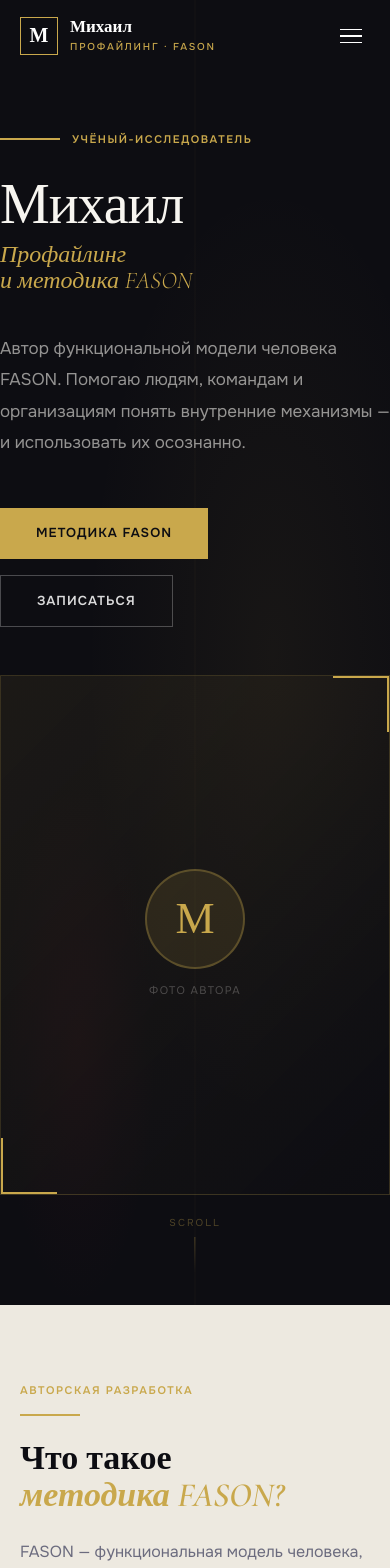
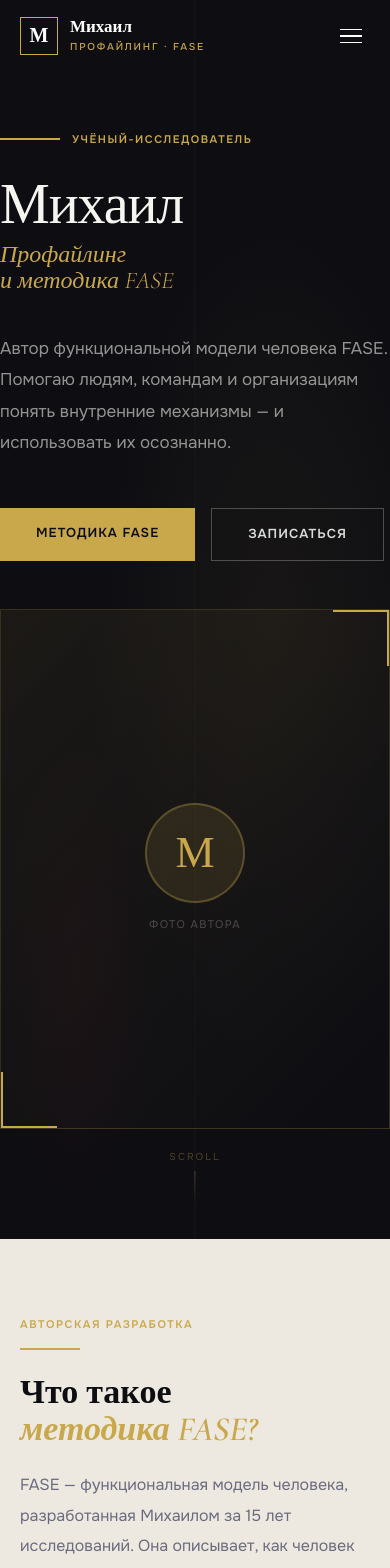
Before and after one commit to roststat/mikhail-zhukov, a Next.js app: page / in a window 390 px wide. Shown: the top 1568 px of the page. Built offline with nearby package versions, Linux system fonts and the light colour scheme.

Commit message:
Rename FASON to FASE throughout the site

```diff
--- a/app/articles/page.tsx
+++ b/app/articles/page.tsx
@@ -5,14 +5,14 @@ export default function Articles() {
   const [activeFilter, setActiveFilter] = useState("Все");
 
   const articles = [
-    {tag:"Психология",title:"Как работает функциональная модель человека: введение в FASON",date:"12 марта 2026",min:"8 мин",desc:"Что такое FASON и как эта модель помогает понять себя и других — объясняем на примерах из практики."},
+    {tag:"Психология",title:"Как работает функциональная модель человека: введение в FASE",date:"12 марта 2026",min:"8 мин",desc:"Что такое FASE и как эта модель помогает понять себя и других — объясняем на примерах из практики."},
     {tag:"Бизнес",title:"Профайлинг в управлении командой: что видит профайлер",date:"5 марта 2026",min:"11 мин",desc:"Почему опытные руководители упускают ключевые вещи о своих людях — и как это исправить."},
     {tag:"Личное",title:"Профессиональная ориентация через профайлинг",date:"25 февраля 2026",min:"6 мин",desc:"Найти своё место без тестов с баллами — через глубокое понимание собственной функциональности."},
     {tag:"Наука",title:"Семантика поведения: как читать сигналы, которые люди не осознают",date:"18 февраля 2026",min:"15 мин",desc:"Научный взгляд на невербальные паттерны через призму функциональной модели."},
     {tag:"Команды",title:"Три типа коммуникативных сбоев в командах",date:"10 февраля 2026",min:"9 мин",desc:"Почему командообразование не работает без предварительного профайлинга участников."},
-    {tag:"Личное",title:"Кризис среднего возраста: что говорит FASON-модель",date:"3 февраля 2026",min:"7 мин",desc:"Функциональный взгляд на переломные периоды жизни — без катастрофизации и без иллюзий."},
+    {tag:"Личное",title:"Кризис среднего возраста: что говорит FASE-модель",date:"3 февраля 2026",min:"7 мин",desc:"Функциональный взгляд на переломные периоды жизни — без катастрофизации и без иллюзий."},
     {tag:"Бизнес",title:"Как профайлинг помогает выбрать правильного партнёра по бизнесу",date:"28 января 2026",min:"10 мин",desc:"Что ищет профайлер, когда смотрит на двух предпринимателей, которые думают о партнёрстве."},
-    {tag:"Психология",title:"Почему люди не меняются: объяснение через функциональную модель",date:"20 января 2026",min:"8 мин",desc:"Самый частый вопрос в психологии — и честный ответ через призму FASON."},
+    {tag:"Психология",title:"Почему люди не меняются: объяснение через функциональную модель",date:"20 января 2026",min:"8 мин",desc:"Самый частый вопрос в психологии — и честный ответ через призму FASE."},
     {tag:"Наука",title:"Профайлинг в корпоративном управлении: обзор мировых практик",date:"12 января 2026",min:"14 мин",desc:"Как профайлинг применяется в крупных организациях и что из этого работает."},
   ];
 
--- a/app/cases/page.tsx
+++ b/app/cases/page.tsx
@@ -2,9 +2,9 @@ export const metadata = { title: "Кейсы — Михаил" };
 
 export default function Cases() {
   const cases = [
-    {tag:"Личное",accent:"#8B1A2B",title:"Человек, который всю жизнь делал не своё дело",excerpt:"Руководитель крупного отдела. Признанный. Уважаемый. И абсолютно несчастный. Разбираем через FASON-модель — что пошло не так и где был настоящий поворот в его истории."},
+    {tag:"Личное",accent:"#8B1A2B",title:"Человек, который всю жизнь делал не своё дело",excerpt:"Руководитель крупного отдела. Признанный. Уважаемый. И абсолютно несчастный. Разбираем через FASE-модель — что пошло не так и где был настоящий поворот в его истории."},
     {tag:"Команды",accent:"#C9A84C",title:"Команда, в которой все «любили» друг друга, но ничего не работало",excerpt:"Тёплые отношения, хорошие люди — и хронический провал дедлайнов. История о том, как неправильно распределённые функции убивают любую продуктивность."},
-    {tag:"Бизнес",accent:"#1A3A5C",title:"Предприниматель, который не мог принять ни одного решения",excerpt:"Успешный бизнес, деньги, команда. И полный паралич при необходимости сделать выбор. Как FASON-анализ объяснил причину — и дал конкретный выход."},
+    {tag:"Бизнес",accent:"#1A3A5C",title:"Предприниматель, который не мог принять ни одного решения",excerpt:"Успешный бизнес, деньги, команда. И полный паралич при необходимости сделать выбор. Как FASE-анализ объяснил причину — и дал конкретный выход."},
     {tag:"Семья",accent:"#2C5F4A",title:"Семейный конфликт, который длился 8 лет",excerpt:"Казалось бы, обычное недопонимание между родителями и взрослыми детьми. Оказалось — столкновение несовместимых функциональных стилей."},
     {tag:"Бизнес",accent:"#5C3A1A",title:"Директор по продажам, который боялся продавать",excerpt:"Блестящие результаты в переговорах один на один — и провал на массовых презентациях. История о том, как функциональный профиль определяет стиль работы."},
     {tag:"Личное",accent:"#4A1A5C",title:"Когда \"всё хорошо\", но жить не хочется",excerpt:"Карьера, семья, здоровье — всё на месте. А ощущение пустоты никуда не уходит. История поиска функциональной точки опоры."},
--- a/app/layout.tsx
+++ b/app/layout.tsx
@@ -4,9 +4,9 @@ import Nav from "@/components/Nav";
 import Footer from "@/components/Footer";
 
 export const metadata: Metadata = {
-  title: "Михаил — Профайлинг и методика FASON",
-  description: "Учёный-исследователь, автор авторской методики FASON. Профайлинг личности, командная коммуникация, психологические исследования.",
-  keywords: "профайлинг, методика FASON, функциональная модель человека, психолог исследователь, командная коммуникация",
+  title: "Михаил — Профайлинг и методика FASE",
+  description: "Учёный-исследователь, автор авторской методики FASE. Профайлинг личности, командная коммуникация, психологические исследования.",
+  keywords: "профайлинг, методика FASE, функциональная модель человека, психолог исследователь, командная коммуникация",
 };
 
 export default function RootLayout({
--- a/app/page.tsx
+++ b/app/page.tsx
@@ -50,10 +50,10 @@ export default function Home() {
                 <span className="tag">Учёный-исследователь</span>
               </div>
               <h1 className="hero-h1 f-display">Михаил</h1>
-              <div className="hero-sub">Профайлинг<br />и методика FASON</div>
-              <p className="hero-desc">Автор функциональной модели человека FASON. Помогаю людям, командам и организациям понять внутренние механизмы — и использовать их осознанно.</p>
+              <div className="hero-sub">Профайлинг<br />и методика FASE</div>
+              <p className="hero-desc">Автор функциональной модели человека FASE. Помогаю людям, командам и организациям понять внутренние механизмы — и использовать их осознанно.</p>
               <div className="hero-btns">
-                <Link href="/fason" className="btn btn-gold">Методика FASON</Link>
+                <Link href="/fason" className="btn btn-gold">Методика FASE</Link>
                 <Link href="/contacts" className="btn btn-outline-light">Записаться</Link>
               </div>
             </div>
@@ -75,7 +75,7 @@ export default function Home() {
         </div>
       </section>
 
-      {/* FASON INTRO */}
+      {/* FASE INTRO */}
       <section className="section bg-warm">
         <div className="wrap">
           <div className="grid-2">
@@ -83,9 +83,9 @@ export default function Home() {
               <span className="tag">Авторская разработка</span>
               <div className="gold-rule" style={{margin:"12px 0 24px"}}></div>
               <h2 className="f-display" style={{fontSize:"clamp(34px,4.5vw,58px)",color:"var(--ink)",fontWeight:600,marginBottom:"22px",lineHeight:1.1}}>
-                Что такое<br /><em style={{color:"var(--gold)",fontStyle:"italic"}}>методика FASON?</em>
+                Что такое<br /><em style={{color:"var(--gold)",fontStyle:"italic"}}>методика FASE?</em>
               </h2>
-              <p style={{fontSize:"16px",color:"var(--text-muted)",lineHeight:1.9,marginBottom:"18px"}}>FASON — функциональная модель человека, разработанная Михаилом за 15 лет исследований. Она описывает, как человек устроен внутри: как функционирует, взаимодействует с системами вокруг него и что им движет.</p>
+              <p style={{fontSize:"16px",color:"var(--text-muted)",lineHeight:1.9,marginBottom:"18px"}}>FASE — функциональная модель человека, разработанная Михаилом за 15 лет исследований. Она описывает, как человек устроен внутри: как функционирует, взаимодействует с системами вокруг него и что им движет.</p>
               <p style={{fontSize:"16px",color:"var(--text-muted)",lineHeight:1.9,marginBottom:"36px"}}>Это не тест и не типология — это инструмент понимания. Применяется в личной работе, бизнес-консультировании и настройке коммуникации в командах.</p>
               <Link href="/fason" className="btn btn-outline">Узнать подробнее →</Link>
             </div>
@@ -119,7 +119,7 @@ export default function Home() {
           <div className="grid-3">
             {[
               {href:"/services/personal",mark:"I",icon:"📖",tag:"Личное",title:"Для личного роста",desc:"Семейные ситуации, психологические запросы, самопознание, профессиональная ориентация — понять себя и изменить траекторию."},
-              {href:"/services/business",mark:"II",icon:"💼",tag:"Бизнес",title:"Для предпринимателей",desc:"Карьерный профайлинг, понимание своей роли в бизнесе, работа с запросами в финансах и управлении через методику FASON."},
+              {href:"/services/business",mark:"II",icon:"💼",tag:"Бизнес",title:"Для предпринимателей",desc:"Карьерный профайлинг, понимание своей роли в бизнесе, работа с запросами в финансах и управлении через методику FASE."},
               {href:"/services/teams",mark:"III",icon:"👥",tag:"Команды",title:"Для организаций",desc:"Настройка коммуникации внутри команд, корпоративные проекты, работа с крупными организациями и силовыми структурами."},
             ].map((c) => (
               <Link key={c.href} href={c.href} className="aud-card">
@@ -167,7 +167,7 @@ export default function Home() {
           </div>
           <div className="grid-3">
             {[
-              {tag:"Психология",title:"Как работает функциональная модель человека: введение в FASON",date:"12 марта 2026",min:"8 мин"},
+              {tag:"Психология",title:"Как работает функциональная модель человека: введение в FASE",date:"12 марта 2026",min:"8 мин"},
               {tag:"Бизнес",title:"Профайлинг в управлении командой: что видит профайлер и что скрыто от руководителя",date:"5 марта 2026",min:"11 мин"},
               {tag:"Личное",title:"Профессиональная ориентация через профайлинг: найти своё место без тестов",date:"25 февраля 2026",min:"6 мин"},
             ].map((a) => (
@@ -199,7 +199,7 @@ export default function Home() {
             </div>
             <div>
               {[
-                {date:"12 мар",text:"Почему умные люди принимают плохие решения? Разбираем через FASON-модель — где интеллект заканчивается и начинается функциональная слепота."},
+                {date:"12 мар",text:"Почему умные люди принимают плохие решения? Разбираем через FASE-модель — где интеллект заканчивается и начинается функциональная слепота."},
                 {date:"10 мар",text:"Три признака того, что в команде нарушена коммуникация — и почему стандартные тренинги по тимбилдингу здесь не помогут."},
                 {date:"7 мар",text:"Профориентация без тестов: как профайлинг помогает найти своё место быстрее и точнее любого опросника."},
               ].map((p) => (
--- a/app/science/page.tsx
+++ b/app/science/page.tsx
@@ -4,7 +4,7 @@ export default function Science() {
   const publications = [
     {y:"2025",t:"Функциональные роли личности в динамике малых групп",j:"Психология P-17",tags:["Личность","Группы"]},
     {y:"2024",t:"Профайлинг как инструмент управления коммуникативными процессами",j:"Прикладная психология",tags:["Управление","Коммуникация"]},
-    {y:"2023",t:"FASON-модель: теоретические основания и практические приложения",j:"Психология P-17",tags:["FASON","Теория"]},
+    {y:"2023",t:"FASE-модель: теоретические основания и практические приложения",j:"Психология P-17",tags:["FASE","Теория"]},
     {y:"2022",t:"Семантика поведения: к вопросу о невербальных маркерах функционального профиля",j:"Психологический журнал",tags:["Поведение","Невербальное"]},
     {y:"2021",t:"Корреляция функциональных профилей и профессиональной успешности",j:"Прикладная психология",tags:["Профориентация","Исследование"]},
     {y:"2020",t:"Структурная динамика личности в кризисных ситуациях",j:"Психология P-17",tags:["Кризис","Динамика"]},
@@ -53,7 +53,7 @@ export default function Science() {
                 <div className="dark-card" style={{marginBottom:"16px"}}>
                   <span className="tag" style={{display:"block",marginBottom:"12px"}}>Проект</span>
                   <h3>ЮПрофайлер</h3>
-                  <p>Образовательный проект по профайлингу. Обучение методике FASON, работа с молодыми специалистами, популяризация научного подхода к пониманию личности.</p>
+                  <p>Образовательный проект по профайлингу. Обучение методике FASE, работа с молодыми специалистами, популяризация научного подхода к пониманию личности.</p>
                   <span className="btn btn-outline-light" style={{display:"block",textAlign:"center"}}>Подробнее</span>
                 </div>
                 <div className="quote">
--- a/app/services/personal/page.tsx
+++ b/app/services/personal/page.tsx
@@ -10,7 +10,7 @@ export default function ServicesPersonal() {
       subtitle="Работа с самим собой: от семейных запросов до профессиональной ориентации"
       items={[
         "Личная диагностическая сессия — глубокое знакомство с вашим функциональным профилем",
-        "Работа с семейной динамикой и отношениями через FASON-модель",
+        "Работа с семейной динамикой и отношениями через FASE-модель",
         "Психологическое консультирование с опорой на функциональный профиль",
         "Профессиональная ориентация — понять, в чём ваша настоящая сила",
         "Работа с нерешёнными задачами и внутренними блоками",
--- a/app/telegram/page.tsx
+++ b/app/telegram/page.tsx
@@ -2,7 +2,7 @@ export const metadata = { title: "Telegram — Михаил" };
 
 export default function Telegram() {
   const posts = [
-    {date:"12 мар 2026",text:"Почему умные люди принимают плохие решения?\n\nПотому что интеллект и функциональная осознанность — разные вещи. Можно знать всё про когнитивные искажения и при этом снова и снова попадать в один и тот же капкан.\n\nFASON-модель объясняет почему — и что с этим делать."},
+    {date:"12 мар 2026",text:"Почему умные люди принимают плохие решения?\n\nПотому что интеллект и функциональная осознанность — разные вещи. Можно знать всё про когнитивные искажения и при этом снова и снова попадать в один и тот же капкан.\n\nFASE-модель объясняет почему — и что с этим делать."},
     {date:"10 мар 2026",text:"Три признака того, что в команде нарушена коммуникация:\n\n▪ Люди согласны на совещании — и саботируют потом\n▪ «Договорились» — а через неделю выясняется, что поняли разное\n▪ Конфликты возникают там, где их «не должно быть»\n\nЭто не про личности. Это про функциональное несоответствие."},
     {date:"7 мар 2026",text:"Профориентация без тестов — возможно ли это?\n\nМожно. И часто точнее.\n\nТесты дают вам усреднённую категорию. Профайлинг даёт конкретный функциональный профиль — что именно даётся легко, что с натугой, и где ваша настоящая сила."},
     {date:"3 мар 2026",text:"Заметка из практики:\n\nЧеловек 10 лет считал себя интровертом. Избегал людей, объяснял это «характером».\n\nПри разборе оказалось: не интроверт. Человек с определённым функциональным профилем, которому просто не давали работать в своём режиме.\n\nРазница принципиальная."},
--- a/app/videos/page.tsx
+++ b/app/videos/page.tsx
@@ -3,7 +3,7 @@ export const metadata = { title: "Видео — Михаил" };
 export default function Videos() {
   const videos = [
     {tag:"Введение",title:"Что такое профайлинг — объяснение за 5 минут",dur:"5:12"},
-    {tag:"Методика",title:"FASON-модель: три уровня анализа личности",dur:"18:40"},
+    {tag:"Методика",title:"FASE-модель: три уровня анализа личности",dur:"18:40"},
     {tag:"Бизнес",title:"Как профайлинг применяется в управлении командой",dur:"24:15"},
     {tag:"Личное",title:"Профориентация без тестов — мастер-класс",dur:"31:00"},
     {tag:"Кейс",title:"Настройка коммуникации в организации за 3 месяца",dur:"22:33"},
--- a/components/Footer.tsx
+++ b/components/Footer.tsx
@@ -11,10 +11,10 @@ export default function Footer() {
                 <div className="logo-box">М</div>
                 <div>
                   <div className="footer-brand-name">Михаил</div>
-                  <div className="footer-brand-sub">Профайлинг · FASON</div>
+                  <div className="footer-brand-sub">Профайлинг · FASE</div>
                 </div>
               </div>
-              <p className="footer-desc">Учёный-исследователь. Автор функциональной модели человека FASON. Эксперт по профайлингу личности и командной коммуникации.</p>
+              <p className="footer-desc">Учёный-исследователь. Автор функциональной модели человека FASE. Эксперт по профайлингу личности и командной коммуникации.</p>
               <div className="footer-socials">
                 <a href="https://t.me/mikhail_profiling" target="_blank" className="footer-social" title="Telegram">✈</a>
                 <a href="https://vk.com" target="_blank" className="footer-social" title="ВКонтакте">В</a>
@@ -28,7 +28,7 @@ export default function Footer() {
               <Link href="/services/personal" className="footer-link">Для личного роста</Link>
               <Link href="/services/business" className="footer-link">Для бизнеса</Link>
               <Link href="/services/teams" className="footer-link">Для команд</Link>
-              <Link href="/fason" className="footer-link">Методика FASON</Link>
+              <Link href="/fason" className="footer-link">Методика FASE</Link>
             </div>
             <div>
               <div className="footer-col-title">Контент</div>
@@ -50,7 +50,7 @@ export default function Footer() {
       <div className="footer-bar">
         <div className="wrap footer-bar-inner">
           <p className="footer-copy">© 2026 Михаил. Все права защищены.</p>
-          <p className="footer-copy">Авторская методика FASON — функциональная модель человека</p>
+          <p className="footer-copy">Авторская методика FASE — функциональная модель человека</p>
         </div>
       </div>
     </footer>
--- a/components/Nav.tsx
+++ b/components/Nav.tsx
@@ -20,7 +20,7 @@ export default function Nav() {
           <div className="logo-box">М</div>
           <div>
             <div className="logo-text-main">Михаил</div>
-            <div className="logo-text-sub">Профайлинг · FASON</div>
+            <div className="logo-text-sub">Профайлинг · FASE</div>
           </div>
         </Link>
         <div className="nav-links">
@@ -31,7 +31,7 @@ export default function Nav() {
             <Link href="/about" className="nav-link">Об авторе</Link>
           </div>
           <div className="nav-item">
-            <Link href="/fason" className="nav-link">Методика FASON</Link>
+            <Link href="/fason" className="nav-link">Методика FASE</Link>
           </div>
           <div className="nav-item">
             <span className="nav-link" style={{cursor:"pointer"}}>Услуги <span className="arrow">▾</span></span>
@@ -74,7 +74,7 @@ export default function Nav() {
       <div className="mobile-menu" style={{display: mobileOpen ? "block" : "none"}}>
         <Link href="/" className="mobile-link" onClick={() => setMobileOpen(false)}>Главная</Link>
         <Link href="/about" className="mobile-link" onClick={() => setMobileOpen(false)}>Об авторе</Link>
-        <Link href="/fason" className="mobile-link" onClick={() => setMobileOpen(false)}>Методика FASON</Link>
+        <Link href="/fason" className="mobile-link" onClick={() => setMobileOpen(false)}>Методика FASE</Link>
         <Link href="/services/personal" className="mobile-link sub" onClick={() => setMobileOpen(false)}>— Для личного роста</Link>
         <Link href="/services/business" className="mobile-link sub" onClick={() => setMobileOpen(false)}>— Для бизнеса</Link>
         <Link href="/services/teams" className="mobile-link sub" onClick={() => setMobileOpen(false)}>— Для команд</Link>
```
Also changed, not shown: app/about/page.tsx (+6 -6 lines), app/fason/page.tsx (+7 -7 lines).
